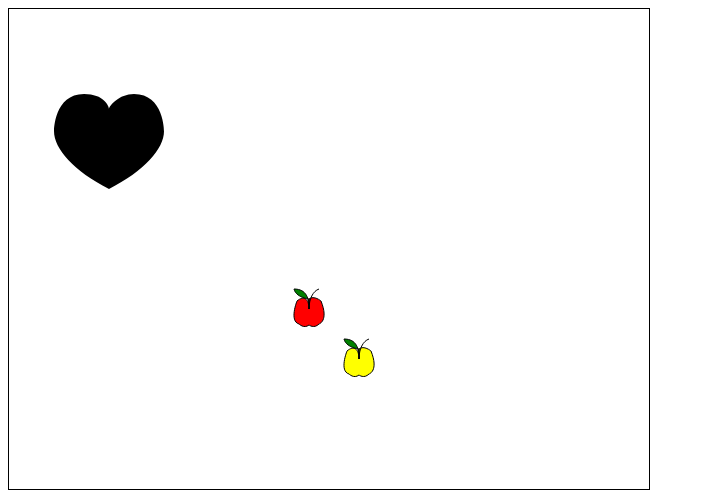
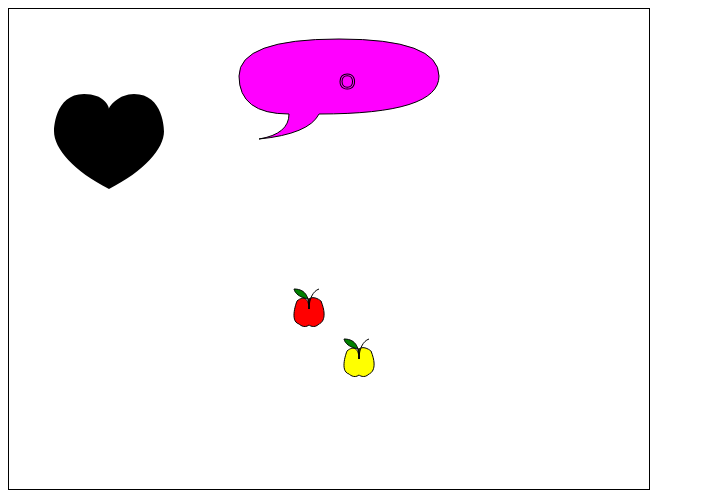
Before and after one commit to indigowhale42/indigowhale42.github.io, a plain HTML site: page UndefinedGame/hello.html in a window 1280 px wide. Shown: the whole page, without its empty margins (0-705 px from the left). Drawn offline with Linux system fonts and the light colour scheme.

Commit message:
speech ballon

```diff
--- a/UndefinedGame/hello.html
+++ b/UndefinedGame/hello.html
@@ -5,6 +5,7 @@
         <title>Sample HTML5 File</title>
         <script src="apple.js"></script>
         <script src="heart.js"></script>
+        <script src="speechBalloon.js"></script>
         <script type="text/javascript">
             // This function will be called once the page loads completely
             function pageLoaded(){
@@ -22,6 +23,13 @@
                 drawApple(context, 350, 350, 10, "yellow");
                 drawHeart(context, 100, 100, 10, "black");
 
+                drawSpeechBalloonQuadratic(context, 330, 80, 2, 1, "magenta");
+
+                //context.fillText("ALERT!!!", 330, 40);
+                context.font = "16pt Arial";
+                //context.strokeText("Spider comes out!", 330, 80);
+                context.strokeText("O", 330, 80);
+
             }
         </script>
     </head>
--- /dev/null
+++ b/UndefinedGame/speechBalloon.js
@@ -0,0 +1,32 @@
+function drawSpeechBalloonQuadratic(context, x, y, color) {
+
+    context.beginPath();
+    context.moveTo(x, y);
+    context.quadraticCurveTo(x - 50, y, x - 50, y + 37);
+    context.quadraticCurveTo(x - 50, y + 75, x - 25, y + 75);
+    context.quadraticCurveTo(x - 25, y + 95, x - 40, y + 100);
+    context.quadraticCurveTo(x - 15, y + 95, x - 10, y + 75);
+    context.quadraticCurveTo(x + 50, y + 75, x + 50, y + 37);
+    context.quadraticCurveTo(x + 50, y, x, y);
+    context.closePath();
+    context.stroke();
+}
+
+function drawSpeechBalloonQuadratic(context, x0, y0, scaleWidth, scaleHeight, color) {
+
+    y = y0 - 50 * scaleHeight;
+    x = x0;
+
+    context.beginPath();
+    context.moveTo(x, y);
+    context.quadraticCurveTo(x - 50 * scaleWidth, y,                    x - 50 * scaleWidth, y + 37 * scaleHeight);
+    context.quadraticCurveTo(x - 50 * scaleWidth, y + 75 * scaleHeight, x - 25 * scaleWidth, y + 75 * scaleHeight);
+    context.quadraticCurveTo(x - 25 * scaleWidth, y + 95 * scaleHeight, x - 40 * scaleWidth, y + 100 * scaleHeight);
+    context.quadraticCurveTo(x - 15 * scaleWidth, y + 95 * scaleHeight, x - 10 * scaleWidth, y + 75 * scaleHeight);
+    context.quadraticCurveTo(x + 50 * scaleWidth, y + 75 * scaleHeight, x + 50 * scaleWidth, y + 37 * scaleHeight);
+    context.quadraticCurveTo(x + 50 * scaleWidth, y, x, y);
+    context.closePath();
+    context.fillStyle = color;
+    context.fill();
+    context.stroke();
+}
```
